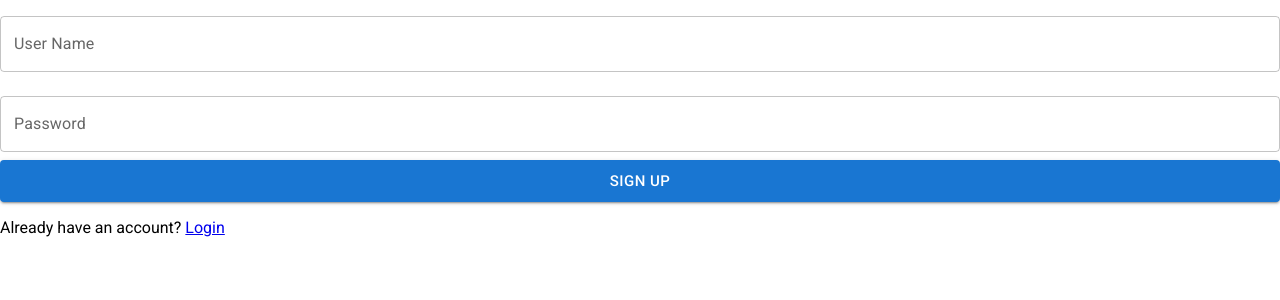
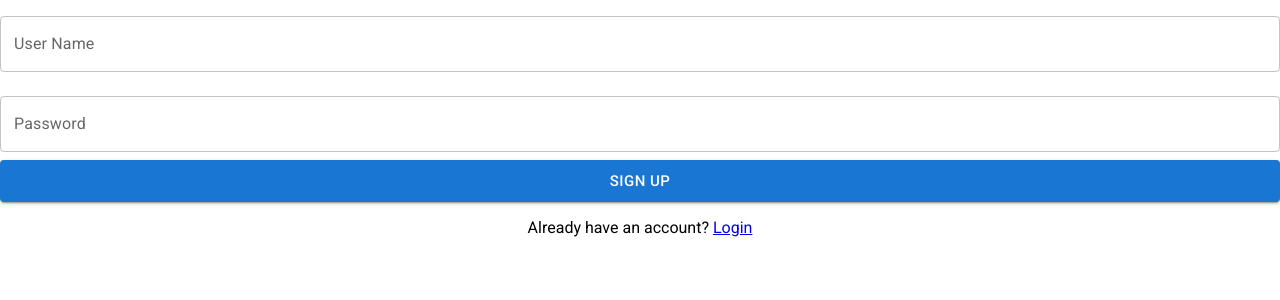
Before and after one commit to ajay117/my_community, a React (Vite) app: page /signup in a window 1280 px wide. Shown: the top 300 px of the page. Built offline with nearby package versions, Linux system fonts and the light colour scheme.

Commit message:
Show error when user already exists while sign up

```diff
--- a/src/App.scss
+++ b/src/App.scss
@@ -33,6 +33,10 @@ body {
 }
 .comment-container .box {
   padding: 0 10px;
+}
+.error-msg {
+  color: red;
+  text-align: center;
 }
 
 // || Utilities
@@ -104,6 +108,9 @@ body {
 .text-underline {
   text-decoration: underline !important;
 }
+.text-center {
+  text-align: center;
+}
 .text-right {
   text-align: right !important;
 }
--- a/src/components/Login.tsx
+++ b/src/components/Login.tsx
@@ -35,7 +35,6 @@ export const Login = () => {
 
       // Get all users from the JSON database
       const users = await getAllUserData();
-
 
       // Check if a user with the given username and hashed password exists,
       //  only for development purposes
@@ -87,9 +86,9 @@ export const Login = () => {
         </Button>
       </form>
 
-      {error && <p style={{ color: "red" }}>{error}</p>}
+      {error && <p className="error-msg">{error}</p>}
 
-      <p>
+      <p className="text-center">
         Don't have an account? <Link to="/signup">Sign up</Link>
       </p>
     </section>
--- a/src/components/SignUp.tsx
+++ b/src/components/SignUp.tsx
@@ -1,13 +1,15 @@
 import TextField from "@mui/material/TextField";
 import { useState } from "react";
 import Button from "@mui/material/Button";
-import { Link } from "react-router-dom";
+import { Link, useNavigate } from "react-router-dom";
 import { hashPassword } from "../utilities/utility";
 import { createNewUser } from "../services/UserService";
 
 export const SignUp = () => {
   const [username, setUsername] = useState("");
   const [password, setPassword] = useState("");
+  const navigate = useNavigate();
+  const [error, setError] = useState<string | null>(null);
 
   const handleChangeUsername = (event: React.ChangeEvent<HTMLInputElement>) => {
     setUsername(event.target.value);
@@ -19,6 +21,9 @@ export const SignUp = () => {
 
   const handleSubmit = async (event: React.SyntheticEvent) => {
     event.preventDefault();
+    setError(null); // Reset error state
+
+    try {
       const hashedPassword = await hashPassword(password);
       const newUser = {
         username: username,
@@ -26,7 +31,18 @@ export const SignUp = () => {
         postsIdArr: [],
         commentsIdArr: [],
       };
-    createNewUser(newUser);
+
+      const createdUser = await createNewUser(newUser);
+
+      if (!createdUser) {
+        setError("Username already exists. Please choose a different one.");
+      } else {
+        navigate("/login");
+      }
+    } catch (error) {
+      console.error(error);
+      setError("An error occurred. Please try again later.");
+    }
   };
 
   return (
@@ -56,7 +72,9 @@ export const SignUp = () => {
         </Button>
       </form>
 
-      <p>
+      {error && <p className="error-msg">{error}</p>}
+
+      <p className="text-center">
         Already have an account? <Link to="/login">Login</Link>
       </p>
     </section>
```
Lines whose indentation alone changed are shown as unchanged.
